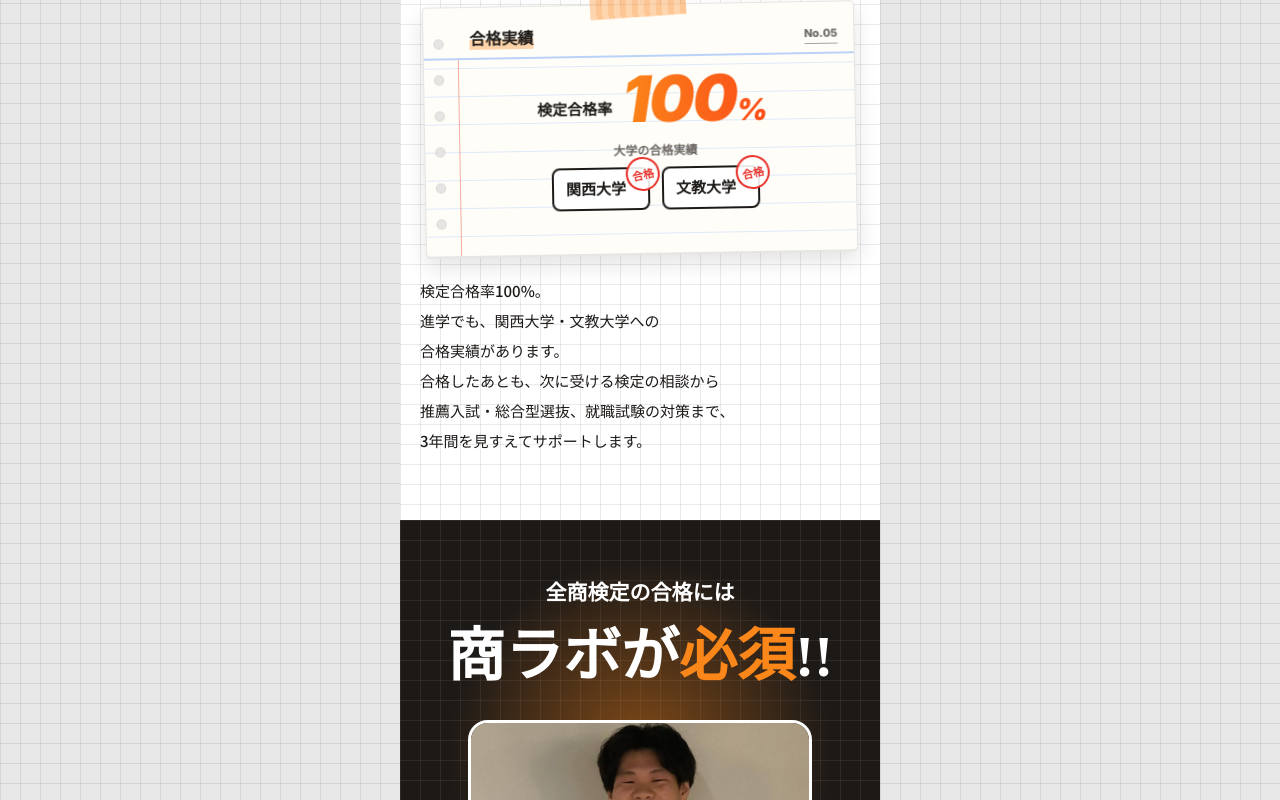
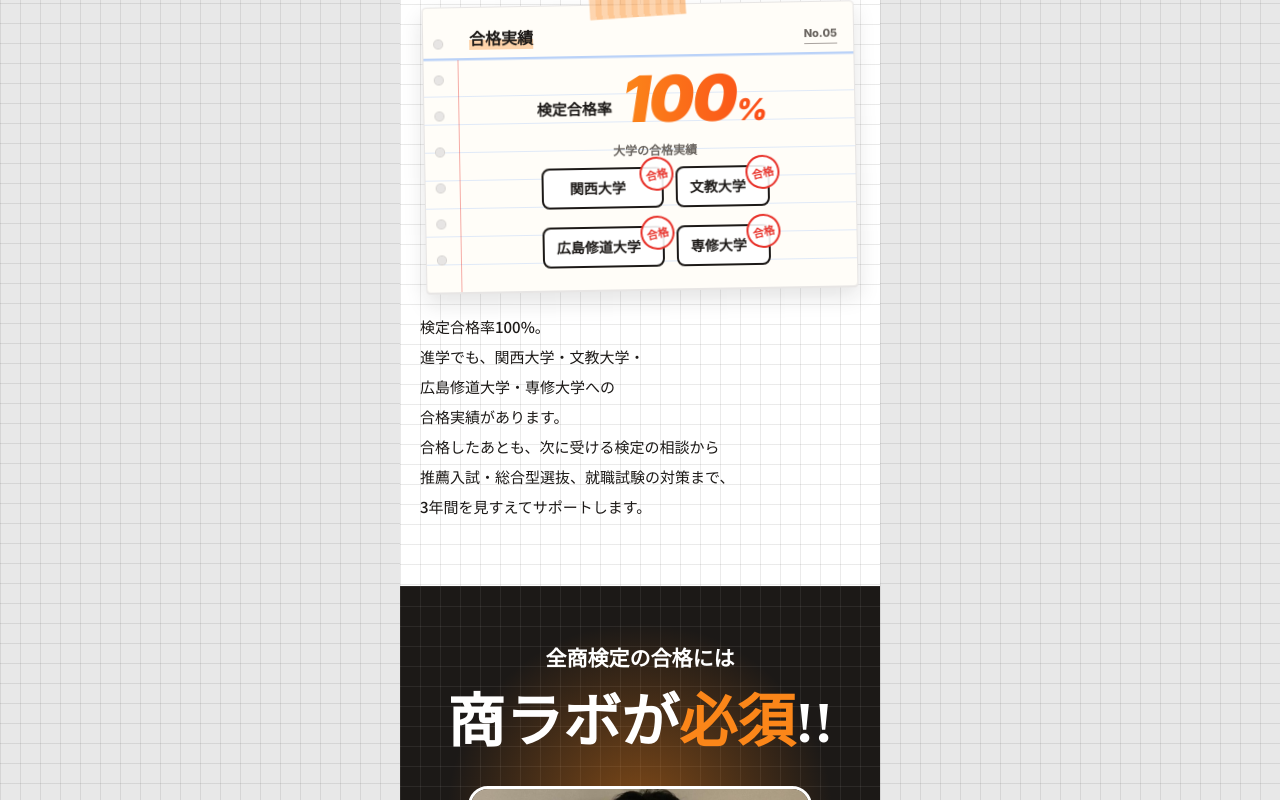
Before and after one commit to hutoru-kakeibo/shogyo-kentei-lab-v2, a Next.js app: page / in a window 1280 px wide. Shown: the part 7777-8577 px from the top of the page. Built offline with nearby package versions, Linux system fonts and the light colour scheme; no server answers; the database is empty; a web font is replaced by a local one.

Commit message:
トップの約束05の大学の合格実績に、広島修道大学・専修大学を追加
Co-Authored-By: Claude Opus 5.5 <noreply@anthropic.com>

```diff
--- a/src/app/(site)/page.tsx
+++ b/src/app/(site)/page.tsx
@@ -111,7 +111,7 @@ function PromiseWindow({ kind, no }: { kind: (typeof lp.promises)[number]["windo
       </>
     );
   } else {
-    // 合格実績（2026-11-05 運営者の指示。数字と大学名は運営者が示した実績。lp-content.ts の約束05）
+    // 合格実績（2026-11-05 運営者の指示。広島修道大学・専修大学は 2026-11 に追加。数字と大学名は運営者が示した実績。lp-content.ts の約束05）
     body = (
       <>
         <p className={s.rate}>
@@ -122,7 +122,7 @@ function PromiseWindow({ kind, no }: { kind: (typeof lp.promises)[number]["windo
         </p>
         <p className={s.uniLabel}>大学の合格実績</p>
         <div className={s.unis}>
-          {["関西大学", "文教大学"].map((u) => (
+          {["関西大学", "文教大学", "広島修道大学", "専修大学"].map((u) => (
             <span key={u} className={s.uni}>
               {u}
               <i className={s.uniStamp}>合格</i>
--- a/src/components/lp/lp.module.css
+++ b/src/components/lp/lp.module.css
@@ -1118,15 +1118,19 @@
   color: var(--mute);
 }
 .unis {
-  display: flex;
+  /* 大学は2つずつ並べる（はんこが上の段に重ならないよう、段の間を広めに） */
+  display: grid;
+  grid-template-columns: repeat(2, auto);
   justify-content: center;
-  gap: 12px;
+  gap: 18px 12px;
   margin-top: 8px;
 }
 .uni {
   position: relative;
   padding: 8px 22px 8px 12px;
-  font-size: 15px;
+  font-size: 14px;
+  text-align: center;
+  white-space: nowrap;
   font-weight: 900;
   background: #fff;
   border: 2px solid var(--ink);
@@ -2703,6 +2707,12 @@
 .uni:nth-child(2) .uniStamp {
   transition-delay: 1.2s;
 }
+.uni:nth-child(3) .uniStamp {
+  transition-delay: 1.5s;
+}
+.uni:nth-child(4) .uniStamp {
+  transition-delay: 1.8s;
+}
 [data-in] .uniStamp {
   transform: scale(1) rotate(-12deg);
 }
--- a/src/lib/lp-content.ts
+++ b/src/lib/lp-content.ts
@@ -148,7 +148,7 @@ export const lp = {
         [{ t: "合格の" }, { t: "先", hl: true }, { t: "まで考える" }],
       ],
       window: "results" as const,
-      body: "検定合格率100%。\n進学でも、関西大学・文教大学への\n合格実績があります。\n合格したあとも、次に受ける検定の相談から\n推薦入試・総合型選抜、就職試験の対策まで、\n3年間を見すえてサポートします。",
+      body: "検定合格率100%。\n進学でも、関西大学・文教大学・\n広島修道大学・専修大学への\n合格実績があります。\n合格したあとも、次に受ける検定の相談から\n推薦入試・総合型選抜、就職試験の対策まで、\n3年間を見すえてサポートします。",
     },
   ],
 
```
Also changed, not shown: 1 other file (tests, documents, lock files or other folders).
